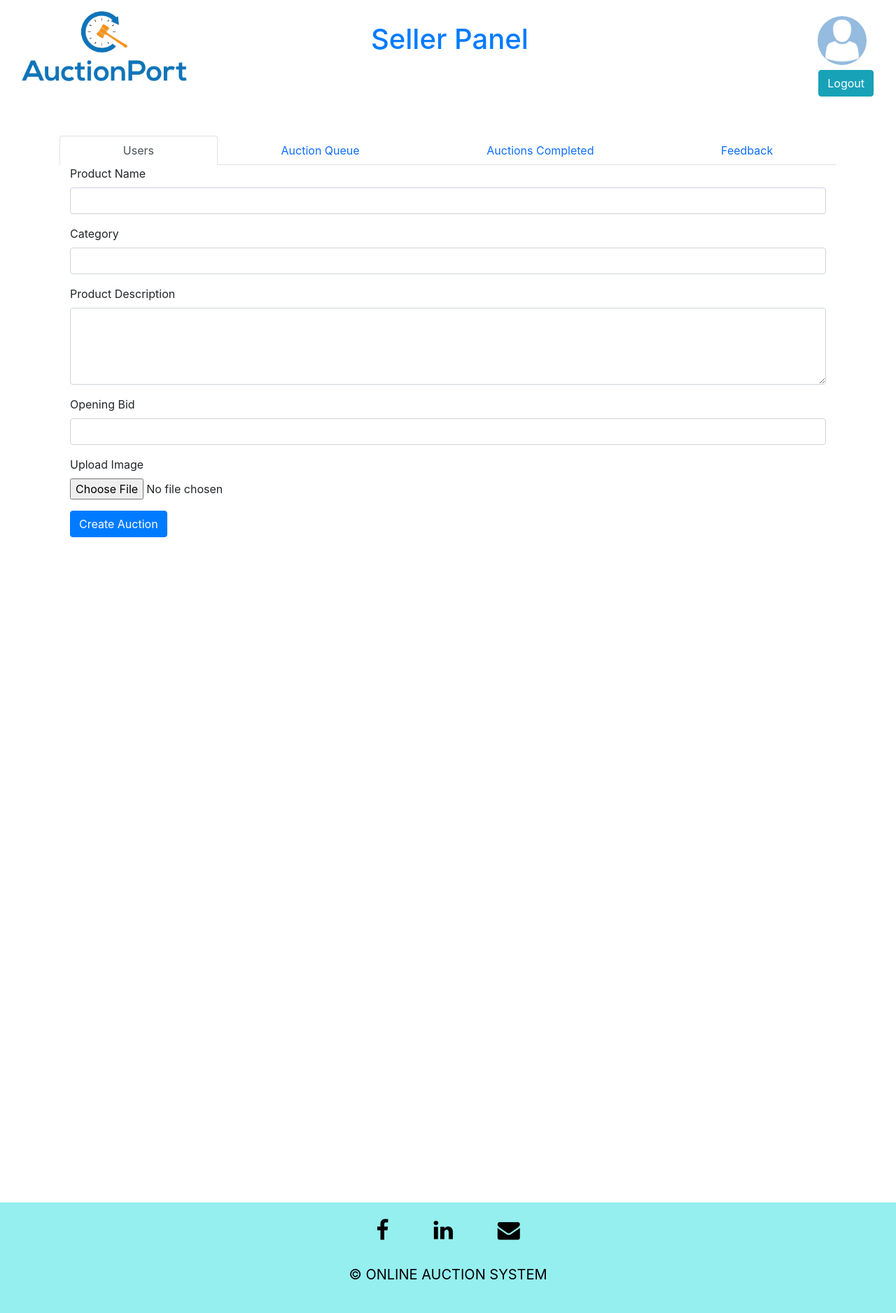
After one commit to AjiteshMahalingam/Online-Auction-System, a Node server app: template src/views/seller.ejs in a window 1280 px wide. The commit adds this page. Shown: the whole page at 70% size. Run offline with Node 20, Linux system fonts and the light colour scheme; the template is opened without the code that fills it, so the values that code supplies are empty; some libraries are stand-ins or nearby versions.

Commit message:
Day 4 Progress Final
Co-Authored-By: deek-15 <62826735+deek-15@users.noreply.github.com>
Co-Authored-By: hemanthd2805 <87944106+hemanthd2805@users.noreply.github.com>

```diff
--- a/src/middleware/auth.js
+++ b/src/middleware/auth.js
@@ -35,7 +35,6 @@ const auth = async (req, res, next) => {
         console.log(e);
         return next();
     }
-    next();
 };
 
 module.exports = auth;
--- a/src/models/Auction.js
+++ b/src/models/Auction.js
@@ -18,6 +18,10 @@ const auctionSchema = new Schema(
       type: Number,
       required: true,
       default: 0,
+    },
+    isAccepted : {
+      type: Boolean,
+      default : false
     },
     currentHighestBid: {
       type: Number,
--- a/src/models/Category.js
+++ b/src/models/Category.js
@@ -1,7 +1,4 @@
 const Mongoose = require('mongoose');
-const validator = require('validator');
-
-
 const Schema = Mongoose.Schema;
 const categorySchema = new Schema(
   {
@@ -24,4 +21,4 @@ const categorySchema = new Schema(
 
 const Category = Mongoose.model('category', categorySchema);
 Category.createIndexes();
-export default Category;
+module.exports = Category;
--- /dev/null
+++ b/src/views/seller.ejs
@@ -0,0 +1,172 @@
+<html>
+
+<head>
+    <title>Admin Panel</title>
+    <link href="https://cdn.jsdelivr.net/npm/bootstrap@5.0.2/dist/css/bootstrap.min.css" rel="stylesheet"
+        integrity="sha384-EVSTQN3/azprG1Anm3QDgpJLIm9Nao0Yz1ztcQTwFspd3yD65VohhpuuCOmLASjC" crossorigin="anonymous">
+    <link rel="stylesheet" href="https://stackpath.bootstrapcdn.com/bootstrap/4.1.3/css/bootstrap.min.css"
+        integrity="sha384-MCw98/SFnGE8fJT3GXwEOngsV7Zt27NXFoaoApmYm81iuXoPkFOJwJ8ERdknLPMO" crossorigin="anonymous">
+    <link rel="stylesheet" href="https://cdnjs.cloudflare.com/ajax/libs/font-awesome/4.7.0/css/font-awesome.min.css">
+    <link rel="stylesheet" href="/index.css">
+    <script src="https://ajax.googleapis.com/ajax/libs/jquery/3.4.0/jquery.min.js"></script>
+    <script src="https://cdnjs.cloudflare.com/ajax/libs/sweetalert/2.1.2/sweetalert.min.js"></script>
+</head>
+
+<body>
+    <div class="container-flex d-flex justify-content-center p-3">
+        <div class="container">
+            <a href="/">
+                <img src="/logo1.png" alt="Avatar Logo" style="height: 100px;">
+            </a>
+        </div>
+        <div class="container text-center">
+            <a href="/student/seller/home" style="text-decoration: none;">
+                <h1 class="text-primary pt-3">Seller Panel</h1>
+            </a>
+        </div>
+        <div class="container text-end pr-2">
+            <div>
+                <a class="navbar-brand" href="/student/profile">
+                    <img src="/avatar.png" alt="Avatar Logo" style="height: 70px;margin: 2px;" class="rounded-pill">
+                </a>
+                <form action="/student/logout" method="post">
+                    <button type="submit" class="btn btn-info align-self-center mr-2">Logout</button>
+                </form>
+            </div>
+        </div>
+    </div>
+    <div class="container mt-4">
+        <nav>
+            <div class="nav nav-tabs nav-fill" id="nav-tab" role="tablist">
+                <button class="nav-link active" id="nav-users-tab" data-bs-toggle="tab" data-bs-target="#nav-users"
+                    type="button" role="tab" aria-controls="nav-users" aria-selected="true">Users</button>
+                <button class="nav-link" id="nav-queue-tab" data-bs-toggle="tab" data-bs-target="#nav-queue"
+                    type="button" role="tab" aria-controls="nav-queue" aria-selected="false">Auction Queue</button>
+                <button class="nav-link" id="nav-complete-tab" data-bs-toggle="tab" data-bs-target="#nav-complete"
+                    type="button" role="tab" aria-controls="nav-complete" aria-selected="false">Auctions
+                    Completed</button>
+                <button class="nav-link" id="nav-feed-tab" data-bs-toggle="tab" data-bs-target="#nav-feed" type="button"
+                    role="tab" aria-controls="nav-feed" aria-selected="false">Feedback</button>
+            </div>
+        </nav>
+        <div class="tab-content" id="nav-tabContent">
+            <div class="tab-pane fade show active" id="nav-users" role="tabpanel" aria-labelledby="nav-users-tab">
+                <div class="container">
+                    <form action="" method="post">
+                        <div class="form-group">
+                            <label>Product Name</label>
+                            <input type="text" class="form-control" name="productName">
+                        </div>
+                        <div class="form-group">
+                            <label>Category</label>
+                            <select class="form-control" name="categoryId">
+                                <option disabled>Choose category</option>
+                                <% categories.forEach(category => { %>
+                                    <option value= <%= category.categoryId %> ><%= category.categoryName %></option>
+                                <% }) %>
+                            </select>
+                        </div>
+                        <div class="form-group">
+                            <label>Product Description</label>
+                            <textarea class="form-control" name="productDesc" rows="4"></textarea>
+                        </div>
+                        <div class="form-group">
+                            <label>Opening Bid</label>
+                            <input type="number" name="openingBid" class="form-control" min="0">
+                        </div>
+                        <div class="form-group">
+                            <label>Upload Image</label>
+                            <input type="file" class="form-control-file" name="productImg">
+                        </div>
+                        <button type="submit" class="btn btn-primary">Create Auction</button>
+                    </form>
+                </div>
+            </div>
+        </div>
+        <div class="tab-pane fade" id="nav-queue" role="tabpanel" aria-labelledby="nav-queue-tab">
+            <div class="card mb-3" style="padding: 10px;margin: 5px;">
+                <div class="row no-gutters">
+                    <div class="col-md-4">
+                        <img src="/images/bucket.jpg" class="img-fluid" alt="bucket">
+                    </div>
+                    <div class="col-md-8">
+                        <div class="card-body">
+                            <h5 class="card-title">Bucket</h5>
+                            <p class="card-text">Seller: name1(name1@gmail.com)</p>
+                            <p class="card-text">Category: Utensils</p>
+                            <p class="card-text">Description: 5 years old. In good condition</p>
+                            <p class="card-text">Price: 30 Rs</p>
+                            <a class="btn btn-success" href="#">Accept</a>
+                            <a class="btn btn-danger" href='#'>Reject</a>
+                        </div>
+                    </div>
+                </div>
+            </div>
+            <div class="card mb-3" style="padding: 2px;margin: 5px;">
+                <div class="row no-gutters">
+                    <div class="col-md-4">
+                        <img src="/images/earphone.jpg" class="img-fluid" alt="bucket">
+                    </div>
+                    <div class="col-md-8">
+                        <div class="card-body">
+                            <h5 class="card-title">Bucket</h5>
+                            <p class="card-text">Seller: name1(name1@gmail.com)</p>
+                            <p class="card-text">Description: 5 years old. In good condition</p>
+                            <p class="card-text">Price: 30 Rs</p>
+                            <a class="btn btn-success" href="#">Accept</a>
+                            <a class="btn btn-danger" href='#'>Reject</a>
+                        </div>
+                    </div>
+                </div>
+            </div>
+        </div>
+        <div class="tab-pane fade" id="nav-complete" role="tabpanel" aria-labelledby="nav-complete-tab">
+            <div class="card mb-3" style="padding: 2px;margin: 5px;">
+                <div class="row no-gutters">
+                    <div class="col-md-4">
+                        <img src="/images/earphone.jpg" class="img-fluid" alt="bucket">
+                    </div>
+                    <div class="col-md-8">
+                        <div class="card-body">
+                            <h5 class="card-title">Auction ID:</h5>
+                            <p class="card-text">Seller: name1(name1@gmail.com)</p>
+                            <p class="card-text">Winner:</p>
+                            <p class="card-text">Final price: 30 Rs</p>
+                        </div>
+                    </div>
+                </div>
+            </div>
+        </div>
+        <div class="tab-pane fade" id="nav-feed" role="tabpanel" aria-labelledby="nav-feed-tab">
+
+        </div>
+    </div>
+    </div>
+    <!-- Footer -->
+    <div class="container-fluid text-center mt-5 p-4"
+        style="background-color: rgba(109, 233, 233, 0.726);position: relative; ">
+        <div class="i-bar"
+            style="display: flex; flex-direction: row; flex-wrap: wrap; justify-content:center; margin-bottom: 2em;">
+            <a class="fa fa-facebook " href="#"
+                style="border: none; text-decoration: none;  margin: 0em 1em; color:black; font-size: xx-large;"></a>
+            <a class="fa fa-linkedin" href="#"
+                style="border: none; text-decoration: none;  margin: 0em 1em; color:black; font-size: xx-large;"></a>
+            <a class="fa fa-envelope " href="#"
+                style="border: none; text-decoration: none;  margin: 0em 1em; color:black; font-size: xx-large;"></a>
+        </div>
+        <p class="credit" style="font-size: 20px; font-stretch: 3px; text-align: center; color: black;">
+            © ONLINE AUCTION SYSTEM
+        </p>
+    </div>
+    <script src="https://code.jquery.com/jquery-3.3.1.slim.min.js"
+        integrity="sha384-q8i/X+965DzO0rT7abK41JStQIAqVgRVzpbzo5smXKp4YfRvH+8abtTE1Pi6jizo"
+        crossorigin="anonymous"></script>
+    <script src="https://cdnjs.cloudflare.com/ajax/libs/popper.js/1.14.3/umd/popper.min.js"
+        integrity="sha384-ZMP7rVo3mIykV+2+9J3UJ46jBk0WLaUAdn689aCwoqbBJiSnjAK/l8WvCWPIPm49"
+        crossorigin="anonymous"></script>
+    <script src="https://stackpath.bootstrapcdn.com/bootstrap/4.1.3/js/bootstrap.min.js"
+        integrity="sha384-ChfqqxuZUCnJSK3+MXmPNIyE6ZbWh2IMqE241rYiqJxyMiZ6OW/JmZQ5stwEULTy"
+        crossorigin="anonymous"></script>
+</body>
+
+</html>
--- a/src/views/studentlanding.ejs
+++ b/src/views/studentlanding.ejs
@@ -35,7 +35,7 @@
         </div>
         <!-- Proceed as seller -->
         <div>
-            <a href="/">
+            <a href="/student/seller/home">
                 <div class="card">
                     <img src="/seller.jpg" alt="" class="card-img-top" width="350" height="350">
                     <h5 class="card-title display-5 text-center my-1"> Proceed as Seller</h5>
--- a/src/views/userprofile.ejs
+++ b/src/views/userprofile.ejs
@@ -42,6 +42,7 @@
         <div class="container text-center" style="width : 50%; background-color: rgba(255, 255, 255, 0.7); margin-top: 10px; border-radius:15px; padding: 5px;">
             <h3 >Account Details</h3>
             <img src="userlogo.png" style="margin:0 auto; height: 140px; width: 140px; margin-bottom: 15px;">
+
             <table class="text-left table table-bordered table-striped" >
                 <tr><td style="font-weight:bold;">Name</td><td><%= student.name %></td></tr>
                 <tr><td style="font-weight:bold;">Register No</td><td><%= student.regNo %></td></tr>
```
Also changed, not shown: src/app.js (+15 -4 lines), src/models/Product.js (+9 -9 lines), src/routers/adminRouter.js (+14 -6 lines), src/routers/studentRouter.js (+19 -2 lines), src/views/admin.ejs (+99 -31 lines), src/views/index.ejs (+0 -10 lines).
